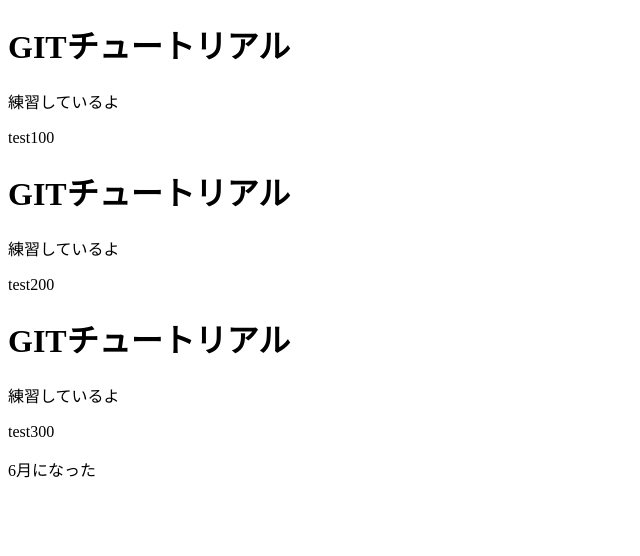
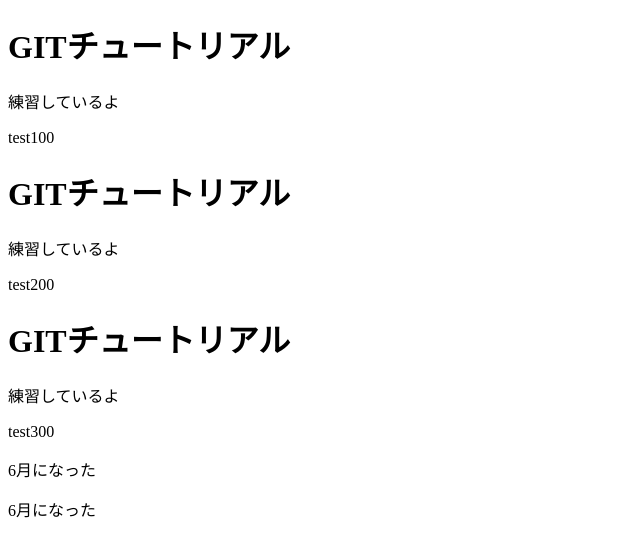
Before and after one commit to RitukoIsibasi0222/git_tutorial, a plain HTML site: page index.html in a window 1280 px wide. Shown: the whole page, without its empty margins (0-640 px from the left). Drawn offline with Linux system fonts and the light colour scheme.

Commit message:
テキストの追加

```diff
--- a/index.html
+++ b/index.html
@@ -19,5 +19,7 @@
 
 
 <p>6月になった</p>
+
+	<p>6月になった</p>
 </body>
 </html>
```
